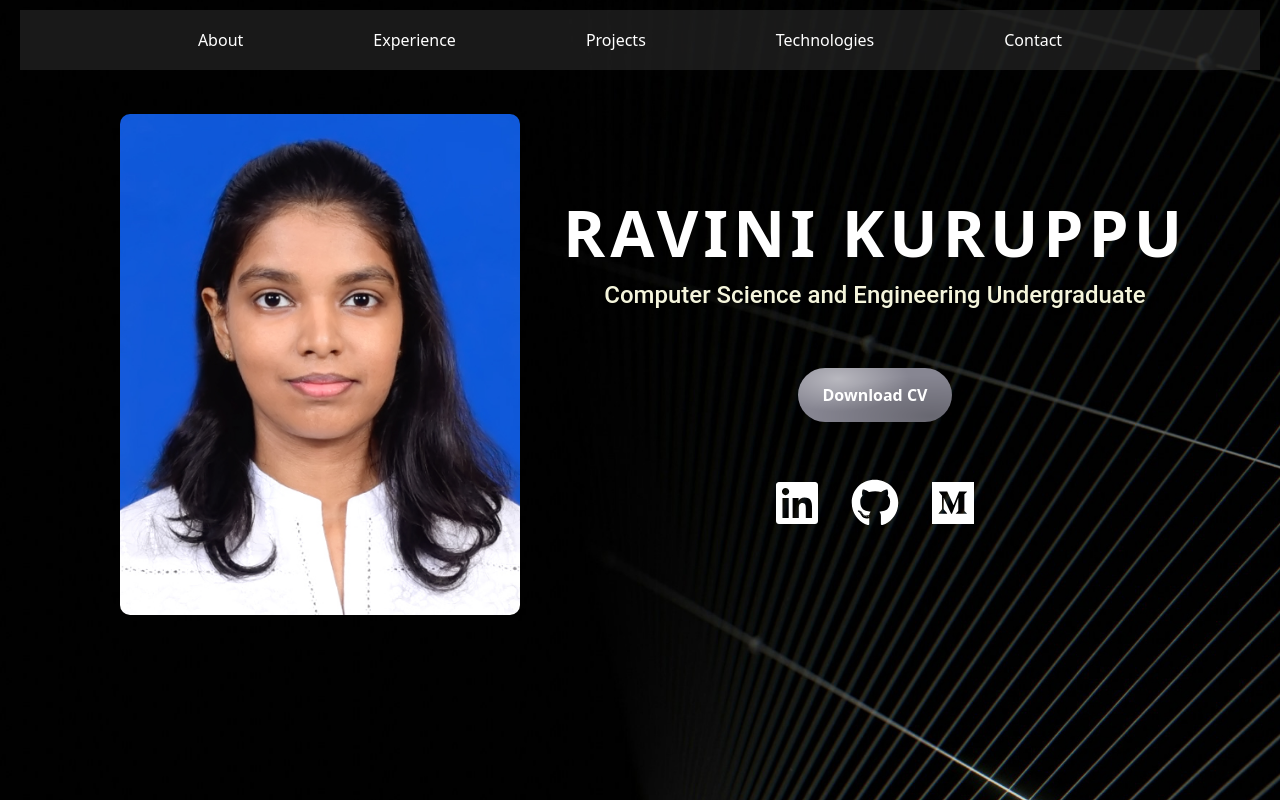
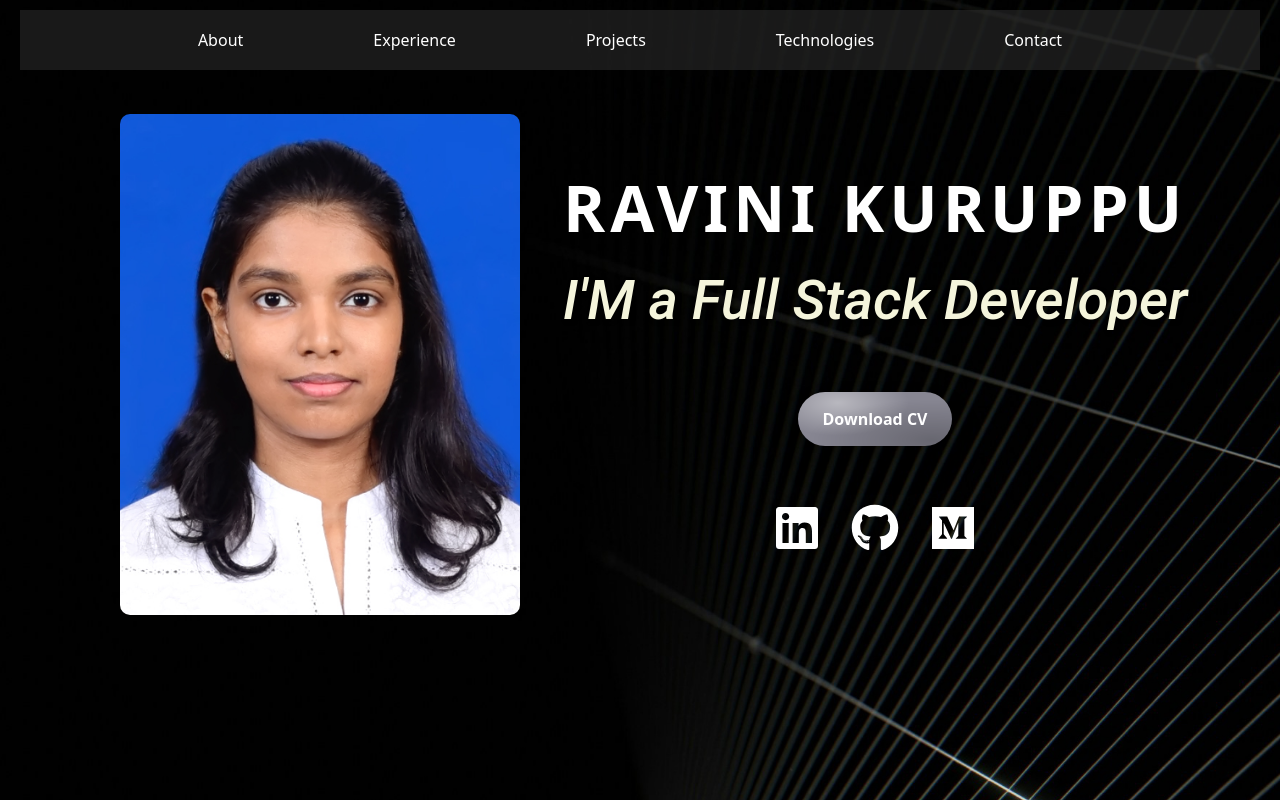
Before and after one commit to RaviniKuruppu/Ravini, a React (Create React App) app: page / in a window 1280 px wide. Shown: the top 800 px of the page. Built offline with nearby package versions, Linux system fonts and the light colour scheme.

Commit message:
changes in the header text

```diff
--- a/src/components/Header.css
+++ b/src/components/Header.css
@@ -26,12 +26,12 @@
     }
   }
   .header h2 {
-    margin-top: 20px;
     font-family: 'Roboto', sans-serif; /* Set the font to Roboto (you can choose another font) */
-    font-size: 1.5rem; /* Adjust the font size */
+    font-size: 3.5rem; /* Adjust the font size */
     color: #F5F5DC; /* Set the text color (yellowish tone) */
     text-shadow: 2px 2px 4px rgba(0, 0, 0, 0.5); /* Optional: Add a shadow for depth */
-    margin-top: 10px; /* Add some spacing from the <h1> above */
+    margin-top: 20px; /* Add some spacing from the <h1> above */
+    font-style: italic; /* Make the text italic */
   }
 
 
--- a/src/components/Header.js
+++ b/src/components/Header.js
@@ -23,10 +23,11 @@ function Header() {
       <img src={RaviniImage} alt="Ravini Kuruppu" className="header-image" />
         <div className="header-text">
           <h1>RAVINI KURUPPU</h1>
-          <h2>Computer Science and Engineering Undergraduate</h2>
+          <h2>I'M a Full Stack Developer</h2>
+
           <button class="button-90" >Download CV</button>
           <div className="social-icons">
-            <a href="https://www.linkedin.com/in/ravini-kuruppu/" target="_blank" rel="noopener noreferrer">
+            <a href="https://lk.linkedin.com/in/ravini-kuruppu" target="_blank" rel="noopener noreferrer">
               <FaLinkedin />
             </a>
             <a href="https://github.com/RaviniKuruppu" target="_blank" rel="noopener noreferrer">
```
